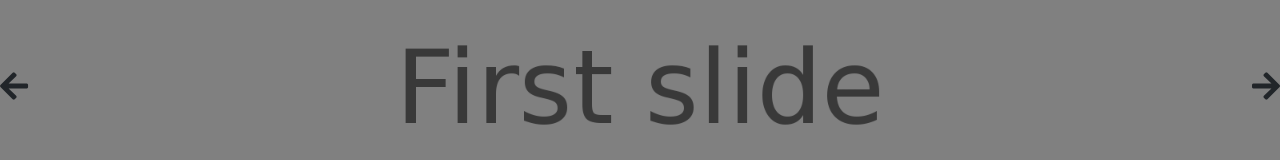
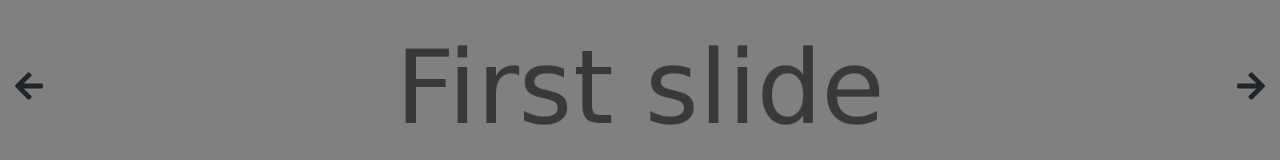
Before and after one commit to super861/website-template, a React (Create React App) app: page / in a window 1280 px wide. Shown: the part 297-457 px from the top of the page. Built offline with nearby package versions, Linux system fonts and the light colour scheme.

Commit message:
left arrow of slider is fixed now

```diff
--- a/public/style.css
+++ b/public/style.css
@@ -1,30 +1,8 @@
-.banner {
-	position: relative;
-	overflow: hidden;
-}
+/*+++++BANNER SLIDER +++++*/
+.banner { position: relative; overflow: hidden; }
+.banner .slide { height: 100%; width: 100%; position: absolute; z-index: 1; }
+.banner .banner-controls { display: flex; z-index: 3; position: absolute; width: 100%; height: 100%; justify-content: space-between; align-items: center; }
+.banner .banner-controls .nextArrow { margin: 15px; }
 
-.slide {
-	height: 100%;
-	width: 100%;
-	position: absolute;
-	z-index: 1;
-}
-
-.banner-controls {
-	display: flex;
-	z-index: 3;
-	position: absolute;
-	width: 100%;
-	height: 100%;
-	justify-content: space-between;
-	align-items: center;
-}
-
-.footer {
-	position: absolute;
-	bottom: 0;
-	width: 100%;
-	height: 60px;
-	line-height: 60px;
-	background-color: #f5f5f5;
-}
+/*+++++FOOTER+++++*/
+.footer { position: absolute; bottom: 0; width: 100%; height: 60px; line-height: 60px; background-color: #f5f5f5; }
--- a/src/js/scenes/scenes/components/BannerSlider/BannerSlider.js
+++ b/src/js/scenes/scenes/components/BannerSlider/BannerSlider.js
@@ -22,7 +22,7 @@ class BannerSlider extends Component {
         zindex: '1',
         marginleft: '0px',
         time: '0',
-        maxTime: '2000',
+        maxTime: '1000',
         clickable: true
       };
 
@@ -32,25 +32,39 @@ class BannerSlider extends Component {
       this.tempSlide = this.tempSlide.bind(this);
   }
 
-  newSlideCount(slideCount) {
-    if(slideCount + 1 >= this.state.images.length) {
-      return 0;
+  newSlideCount(slideCount, direction) {
+    if(this.state.direction === 'right') {
+      if(slideCount + 1 >= this.state.images.length) {
+        return 0;
+      }
+      else {
+        return slideCount + 1;
+      }
     }
-    else {
-      return slideCount + 1;
+
+    else if(this.state.direction === 'left') {
+      if(slideCount - 1 < 0) {
+        return this.state.images.length - 1;
+      }
+      else {
+        return slideCount - 1;
+      }
     }
+
   }
 
   nextSlide() {
     if(!this.state.clickable) {
       return null;
     }
+
     this.setState({
       fade: true,
       zindex: '2',
       marginleft: '1920px',
       time: this.state.maxTime,
-      clickable: false
+      clickable: false,
+      direction: 'right'
     })
 
     setTimeout(() => {
@@ -68,16 +82,31 @@ class BannerSlider extends Component {
   }
 
   previousSlide() {
-    // if(this.state.slideCount - 1 < 0) {
-    //   this.setState({
-    //     slideCount: this.state.slideTotal
-    //   })
-    // }
-    // else {
-    //   this.setState({
-    //     slideCount: this.state.slideCount - 1
-    //   })
-    // }
+    if(!this.state.clickable) {
+      return null;
+    }
+
+    this.setState({
+      fade: true,
+      zindex: '2',
+      marginleft: '-1920px',
+      time: this.state.maxTime,
+      clickable: false,
+      direction: 'left'
+    })
+
+    setTimeout(() => {
+      let newSlideCount = this.newSlideCount(this.state.slideCount);
+      this.setState({
+        fade: false,
+        zindex: '1',
+        marginleft: '0px',
+        time: '0',
+        slideCount: newSlideCount,
+        clickable: true
+      })
+    }, this.state.maxTime)
+
   }
 
   getSlide(idx) {
--- a/src/js/scenes/scenes/components/BannerSlider/slide/Slide.js
+++ b/src/js/scenes/scenes/components/BannerSlider/slide/Slide.js
@@ -8,7 +8,7 @@ const Slide = (props) => {
     backgroundPosition: 'center',
     zIndex: `${props.zindex}`,
     marginLeft: `${props.marginleft}`,
-    transition: `all ${props.time}ms ease`
+    transition: `all ${props.time}ms ease-in-out`
   }
 
   return <div className="slide" id={props.slideId} style={background}></div>
```
Also changed, not shown: public/images/banner/secondslide.png, public/images/banner/thirdslide.png.
